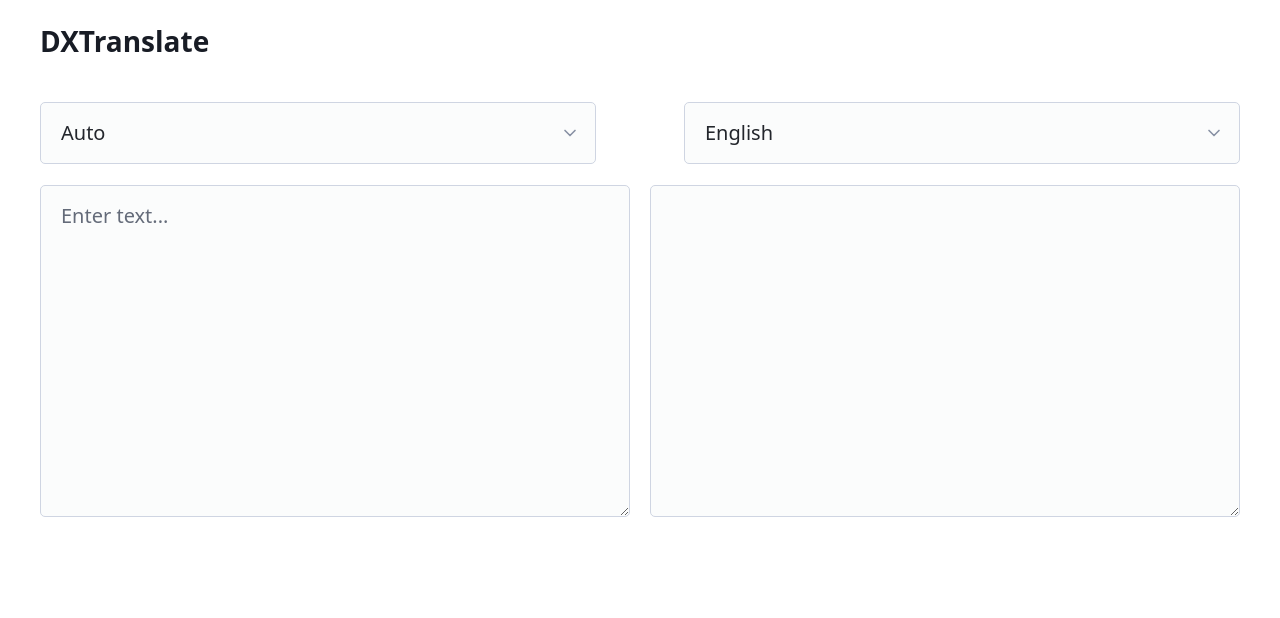
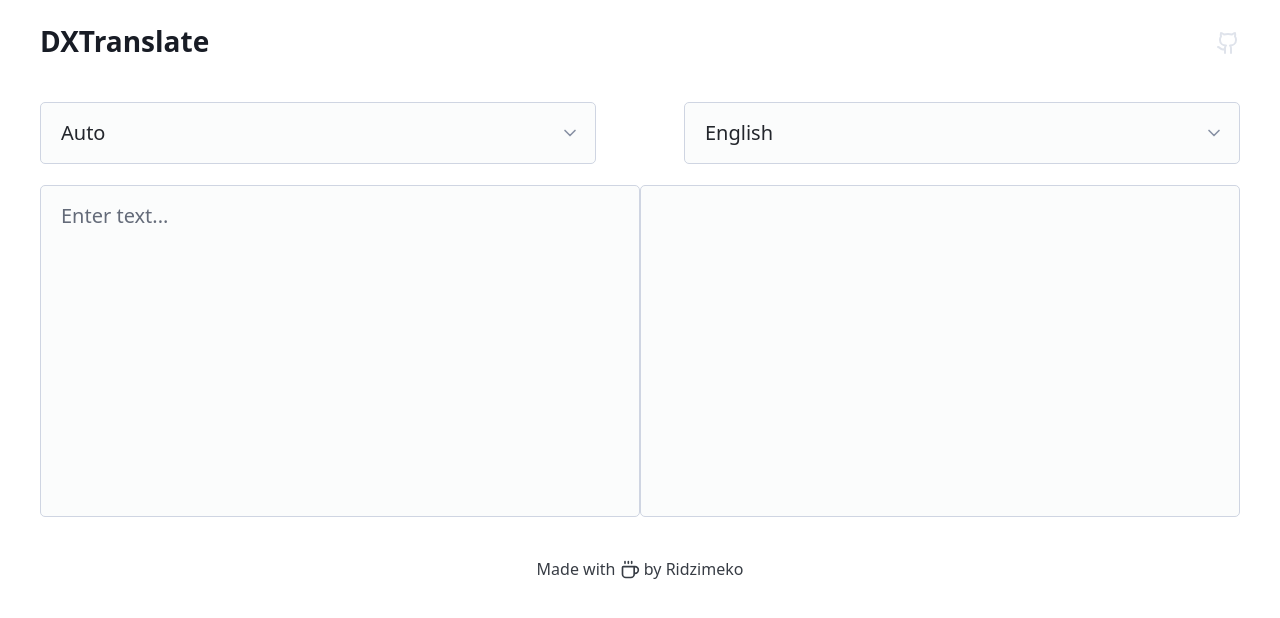
Before and after one commit to ridzimeko/DXTranslate, a SvelteKit app: page / in a window 1280 px wide. Shown: the top 618 px of the page. Built offline with nearby package versions, Linux system fonts and the light colour scheme.

Commit message:
feat(ui): integrate translate backend and UI improvements

```diff
--- /dev/null
+++ b/src/lib/actions/debounce.ts
@@ -0,0 +1,14 @@
+export default function debounce(node: HTMLElement, params: {value: any, func: Function; duration?: number }) {
+    let timer: number | undefined
+
+    return {
+      update() {
+        clearTimeout(timer)
+        timer = setTimeout(params.func, params.duration)
+      },
+      destroy() {
+        clearTimeout(timer)
+        node.removeEventListener('change', () => timer)
+      }
+    }
+  }
--- /dev/null
+++ b/src/lib/components/LangSelect.svelte
@@ -0,0 +1,22 @@
+<script lang="ts">
+	import type { Langs } from '$lib/constants/langs';
+
+	export let value = '';
+	export let langs: Langs[];
+	export let detectedLang = '';
+
+	function getLang(langCode: string) {
+		return langs.find((lang) => lang.code === langCode)?.name ?? '';
+	}
+</script>
+
+<select bind:value on:change required>
+	{#each langs as lang}
+		<option value={lang.code}>
+			{lang.name}
+			{#if lang.code === 'AUTO' && detectedLang}
+				<span>({getLang(detectedLang)})</span>
+			{/if}
+		</option>
+	{/each}
+</select>
--- /dev/null
+++ b/src/lib/components/Textarea.svelte
@@ -0,0 +1,59 @@
+<script lang="ts">
+	export let isLoading = false;
+	export let value;
+</script>
+
+<div class="dx-textarea">
+	<div class={isLoading ? 'loading' : ''}></div>
+	<textarea cols="40" rows="10" {value}></textarea>
+</div>
+
+<style scoped>
+	.dx-textarea {
+		position: relative;
+		height: fit-content;
+	}
+
+	.dx-textarea textarea {
+		margin: 0;
+		resize: none;
+	}
+
+	/* From Uiverse.io by satyamchaudharydev */
+	.loading {
+		display: block;
+		--height-of-loader: 4px;
+		--loader-color: #0071e2;
+		height: var(--height-of-loader);
+		border-radius: 30px;
+		background-color: rgba(0, 0, 0, 0.2);
+		position: absolute;
+		bottom: 0;
+		left: 0;
+		right: 0;
+	}
+
+	.loading::before {
+		content: '';
+		position: absolute;
+		background: var(--loader-color);
+		top: 0;
+		left: 0;
+		width: 0%;
+		height: 100%;
+		border-radius: 30px;
+		animation: moving 1s ease-in-out infinite;
+	}
+
+	@keyframes moving {
+		50% {
+			width: 100%;
+		}
+
+		100% {
+			width: 0;
+			right: 0;
+			left: unset;
+		}
+	}
+</style>
--- a/src/lib/constants/langs.ts
+++ b/src/lib/constants/langs.ts
@@ -31,3 +31,8 @@
     { code: 'UK', name: 'Ukrainian' },
     { code: 'ZH', name: 'Chinese' }
 ];
+
+export interface Langs {
+    code: string,
+    name: string
+}
--- a/src/lib/translate.ts
+++ b/src/lib/translate.ts
@@ -1,4 +1,12 @@
 import axios, { AxiosError } from 'axios';
+
+export interface TranslateResult {
+	target_lang: string,
+	source_lang: string,
+	detected_lang: string,
+	text: string,
+	alternatives: string[]
+}
 
 const DEEPL_BASE_URL = 'https://www2.deepl.com/jsonrpc';
 const headers = {
@@ -33,12 +41,12 @@
 	return ts - (ts % iCount) + iCount;
 }
 
-async function translate(
+export async function translate(
 	text = 'Error: The original text cannot be empty!',
 	sourceLang = 'AUTO',
 	targetLang = 'EN',
 	alternativeCount = 0
-) {
+): Promise<TranslateResult | undefined> {
 	const iCount = getICount(text);
 	const id = getRandomNumber();
 
@@ -67,20 +75,18 @@
 
 	try {
 		const response = await axios.post(DEEPL_BASE_URL, postDataStr, { headers });
-		console.log(response.data);
-
-		const result = {
+		const result: TranslateResult = {
 			target_lang: targetLang.toUpperCase(),
 			source_lang: sourceLang.toUpperCase(),
 			detected_lang: response.data.result.lang,
 			text: response.data.result.texts[0].text,
 			alternatives: response.data.result.texts[0].alternatives.map(
-				(alternative: any) => alternative.text
+				(alternative: { text: string; }) => alternative.text
 			)
 		};
 
 		return result;
-	} catch (err: any) {
+	} catch (err: unknown) {
 		if (err instanceof AxiosError) {
 			const { response } = err;
 			if (response) {
@@ -95,5 +101,3 @@
 		}
 	}
 }
-
-export { translate };
--- a/src/routes/+layout.svelte
+++ b/src/routes/+layout.svelte
@@ -1,5 +1,6 @@
 <script>
-    import '@picocss/pico/css/pico.min.css'
+	import '@picocss/pico/css/pico.min.css';
+	import { Coffee, Github } from 'lucide-svelte';
 </script>
 
 <body class="container">
@@ -10,13 +11,23 @@
 			</li>
 		</ul>
 		<ul>
-          <!-- <li><a href="/about">About</a></li> -->
+			<li>
+				<a href="https://github.com/ridzimeko/DXTranslate">
+					<Github color="#dfe3eb" aria-label="github" />
+				</a>
+			</li>
 		</ul>
 	</nav>
 
 	<main>
 		<slot />
 	</main>
+
+	<footer>
+		<div class="footer-container">
+			<p>Made with <Coffee size={20} aria-label="coffe" /> by Ridzimeko</p>
+		</div>
+	</footer>
 </body>
 
 <style scoped>
@@ -26,4 +37,9 @@
 		font-size: 28px;
 		font-weight: bold;
 	}
+
+	.footer-container {
+		text-align: center;
+		font-size: 16px;
+	}
 </style>
--- a/src/routes/+page.svelte
+++ b/src/routes/+page.svelte
@@ -1,72 +1,77 @@
 <script lang="ts">
 	import { ArrowRightLeft } from 'lucide-svelte';
+	import { langs } from '$lib/constants/langs';
+	import debounce from '$lib/actions/debounce';
+	import type { TranslateResult } from '$lib/translate';
+	import Textarea from '$lib/components/Textarea.svelte';
+	import LangSelect from '$lib/components/LangSelect.svelte';
 
 	let text = '';
-	let result = '';
+	let translatedText = '';
+	let detectedLang = '';
+	let isLoading = false;
 
 	// Selected source and target language state
-    let current_source = 'AUTO';
-    let current_target = 'EN';
+	let source_lang = 'AUTO';
+	let target_lang = 'EN';
 
-	const langs = [
-    { code: "AUTO", name: "Auto" },
-    { code: "AR", name: "Arabic" },
-    { code: "BG", name: "Bulgarian" },
-    { code: "CS", name: "Czech" },
-    { code: "DA", name: "Danish" },
-    { code: "DE", name: "German" },
-    { code: "EL", name: "Greek" },
-    { code: "EN", name: "English" },
-    { code: "ES", name: "Spanish" },
-    { code: "ET", name: "Estonian" },
-    { code: "FI", name: "Finnish" },
-    { code: "FR", name: "French" },
-    { code: "HU", name: "Hungarian" },
-    { code: "ID", name: "Indonesian" },
-    { code: "IT", name: "Italian" },
-    { code: "JA", name: "Japanese" },
-    { code: "KO", name: "Korean" },
-    { code: "LT", name: "Lithuanian" },
-    { code: "LV", name: "Latvian" },
-    { code: "NB", name: "Norwegian" },
-    { code: "NL", name: "Dutch" },
-    { code: "PL", name: "Polish" },
-    { code: "PT", name: "Portuguese" },
-    { code: "RO", name: "Romanian" },
-    { code: "RU", name: "Russian" },
-    { code: "SK", name: "Slovak" },
-    { code: "SL", name: "Slovenian" },
-    { code: "SV", name: "Swedish" },
-    { code: "TR", name: "Turkish" },
-    { code: "UK", name: "Ukrainian" },
-    { code: "ZH", name: "Chinese" }
-];
+	async function getTranslate() {
+		if (!text) {
+			detectedLang = '';
+			translatedText = '';
+			return false;
+		}
+
+		isLoading = true;
+		const body = {
+			source_lang,
+			target_lang,
+			text
+		};
+
+		try {
+			const res = await fetch('/api/translate', { method: 'POST', body: JSON.stringify(body) });
+			const data: TranslateResult = await res.json();
+			translatedText = data.text;
+			detectedLang = data.detected_lang;
+			isLoading = false;
+		} catch (error: any) {
+			console.error(error.message);
+			isLoading = false;
+		}
+	}
 
 	function swapLangHandler() {
-    [current_source, current_target] = [current_target, current_source]
+		if (source_lang.toUpperCase() === 'AUTO') {
+			source_lang = detectedLang || 'EN';
+		}
+		[source_lang, target_lang] = [target_lang, source_lang];
+		[text, translatedText] = [translatedText, text];
 	}
 </script>
 
 <main class="container">
 	<div class="lang-select">
-		<select bind:value={current_source} aria-label="Source language" required>
-			{#each langs as lang}
-                <option value="{lang.code}">{lang.name}</option>
-            {/each}
-		</select>
-        <button on:click={swapLangHandler} class="swap-button">
+		<LangSelect bind:value={source_lang} on:change={getTranslate} {detectedLang} {langs} />
+		<button
+			on:click={swapLangHandler}
+			disabled={source_lang === 'AUTO' && !detectedLang}
+			class="swap-button"
+		>
 			<ArrowRightLeft size="32" />
 		</button>
-        <select bind:value={current_target} aria-label="Target language" required>
-			{#each langs as lang}
-                <option value="{lang.code}">{lang.name}</option>
-            {/each}
-		</select>
+		<LangSelect bind:value={target_lang} on:change={getTranslate} langs={langs.slice(1)} />
 	</div>
-	<div class="grid">
-		<textarea bind:value={text} id="text" cols="30" rows="10" placeholder="Enter text..."
+	<div class="grid" style="gap: 0;">
+		<textarea
+			style="resize: none; margin: 0;"
+			use:debounce={{ value: text, func: getTranslate, duration: 750 }}
+			bind:value={text}
+			cols="30"
+			rows="10"
+			placeholder="Enter text..."
 		></textarea>
-		<textarea bind:value={result} id="text" cols="30" rows="10"></textarea>
+		<Textarea {isLoading} value={translatedText} />
 	</div>
 </main>
 
```
Lines whose indentation alone changed are shown as unchanged.
